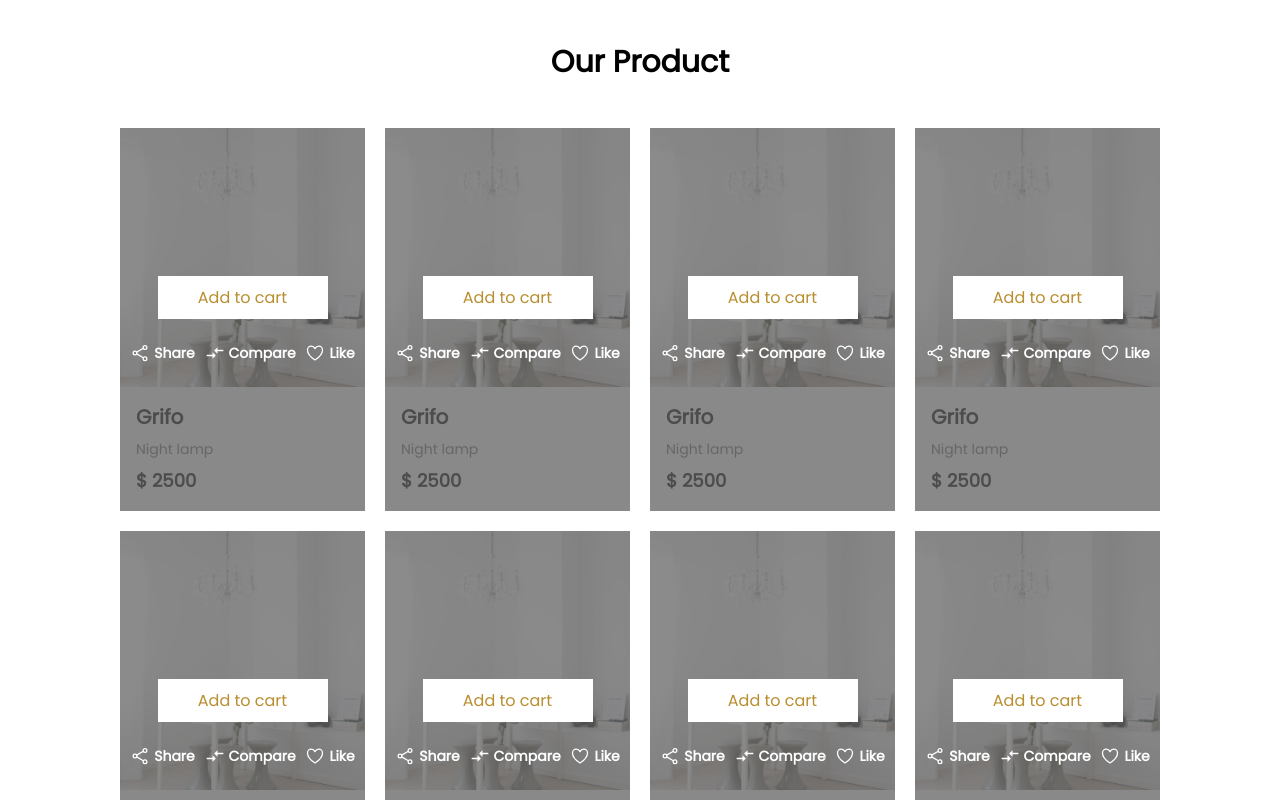
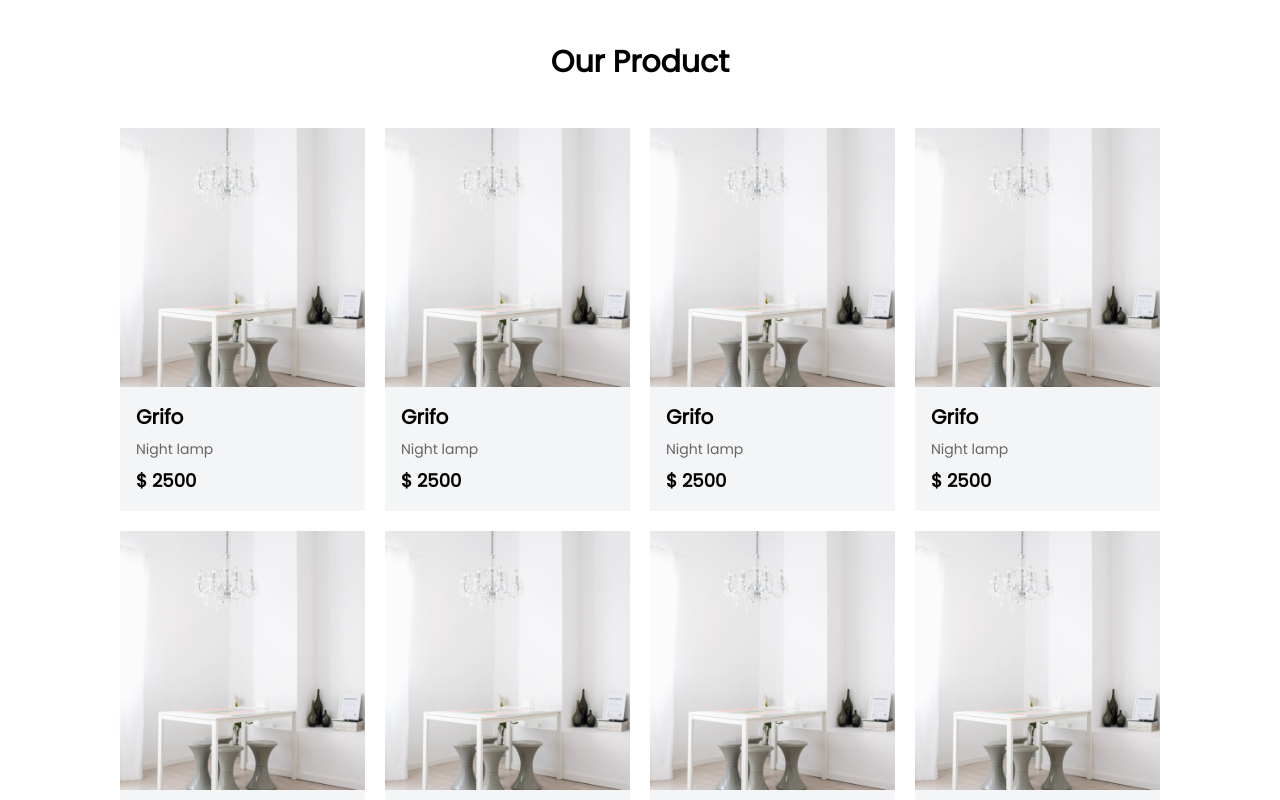
Before and after one commit to MohsenAbediDev/Furnix, a React (Vite) app: page / in a window 1280 px wide. Shown: the part 1380-2180 px from the top of the page. Built offline with nearby package versions, Linux system fonts and the light colour scheme; a web font is replaced by a local one.

Commit message:
fix hover

```diff
--- a/src/components/ProductCard.jsx
+++ b/src/components/ProductCard.jsx
@@ -10,7 +10,7 @@ export default function ProductCard() {
         <p className="text-gray text-sm">Night lamp</p>
         <p className="font-semibold text-lg">$ 2500</p>
       </div>
-      <div className="absolute w-full h-full bg-[#666666bf] z-10 top-0 flex-center opacity-100 duration-200">
+      <div className="absolute w-full h-full bg-[#666666bf] z-10 top-0 flex-center opacity-0 hover:opacity-100 duration-200">
         <div className="w-full flex flex-col items-center">
           <button className="bg-white w-[170px] h-[43px] text-gold">Add to cart</button>
           <div className="flex-center-between text-sm w-11/12 text-white font-bold mt-6">
```
